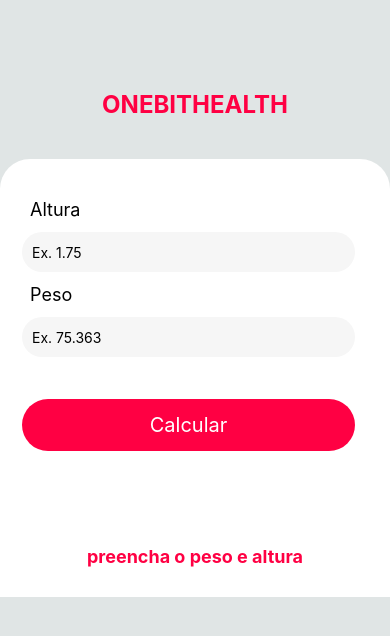
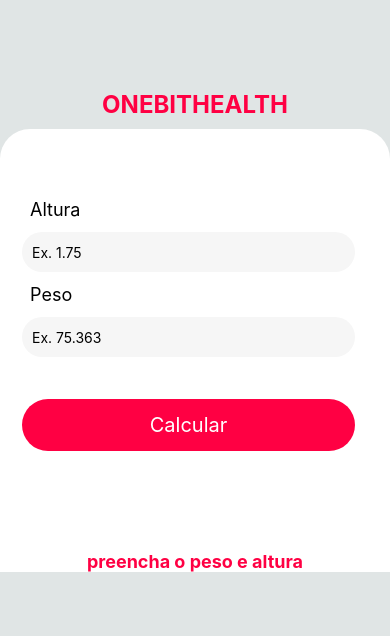
Before and after one commit to JoaoNt599/OneBitHealth, a React Native app: screen / in a window 390 px wide. Shown: the top 636 px of the page. Built offline with nearby package versions, Linux system fonts and the light colour scheme.

Commit message:
Pressable and Keyboard api

```diff
--- a/src/components/Form/ResultImc/style.js
+++ b/src/components/Form/ResultImc/style.js
@@ -3,7 +3,7 @@
 const styles = StyleSheet.create({
     resultImc: {
         flex: 1,
-        marginTop: 15,
+        marginTop: 20,
         paddingTop: 60,
         borderRadius: 50,
         alignItems: "center",
--- a/src/components/Form/index.js
+++ b/src/components/Form/index.js
@@ -4,7 +4,9 @@
     View,
     Text,
     TouchableOpacity,
-    Vibration
+    Vibration,
+    Pressable,
+    Keyboard,
  } from "react-native";
 import ResultImc from "./ResultImc";
 import styles from "./style";
@@ -20,7 +22,8 @@
 const [errorMessage, setErrorMessage] = useState(null);
 
 function imcCalculator() {
-    return setImc((weight/(height*height)).toFixed(2))
+    let heightFormat = height.replace(",",".")
+    return setImc((weight/(heightFormat*heightFormat)).toFixed(2))
 }
 
 function verificationImc() {
@@ -48,7 +51,7 @@
 }
 
     return(
-        <View style={styles.formContext}>
+        <Pressable onPress={Keyboard.dismiss} style={styles.formContext}>
             <View style={styles.form}>
                 <Text style={styles.formLabel}>Altura</Text>
                 <Text style={styles.errorMessage}>{errorMessage}</Text>
@@ -78,6 +81,6 @@
                 </TouchableOpacity>
             </View>
             <ResultImc messageResultImc={messageImc} resultImc={imc}/>
-        </View>
+        </Pressable>
     );
 }
--- a/src/components/Form/style.js
+++ b/src/components/Form/style.js
@@ -4,12 +4,12 @@
     formContext: {
         width:"100%",
         height:"100%",
-        bottom:0,
+        justifyContent: "space-around",
         backgroundColor: "#ffffff",
         alignItems:"center",
         borderTopLeftRadius: 30,
         borderTopRightRadius: 30,
-        marginTop: 30,
+        paddingTop: 30,
     },
 
     form: {
```
